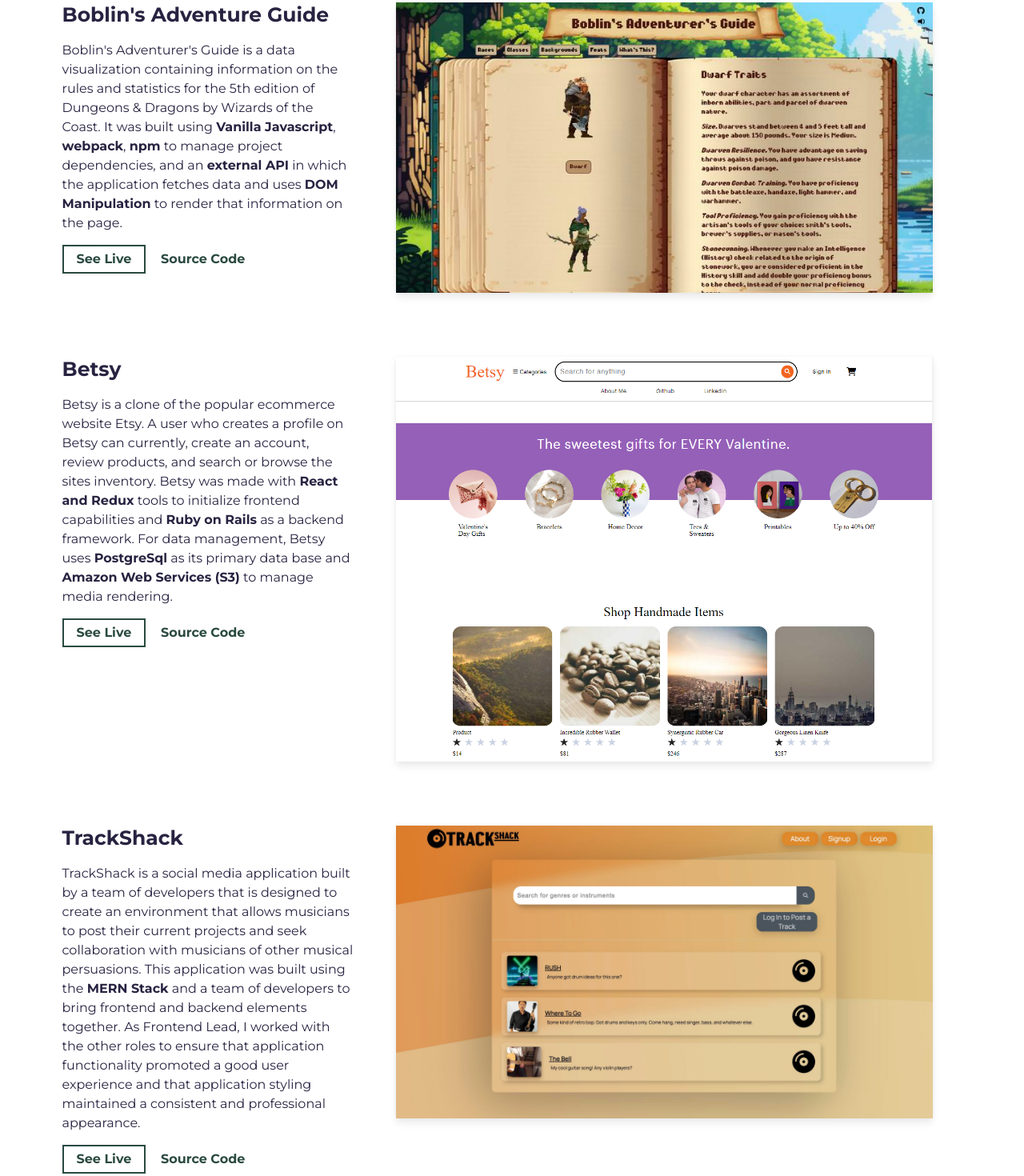
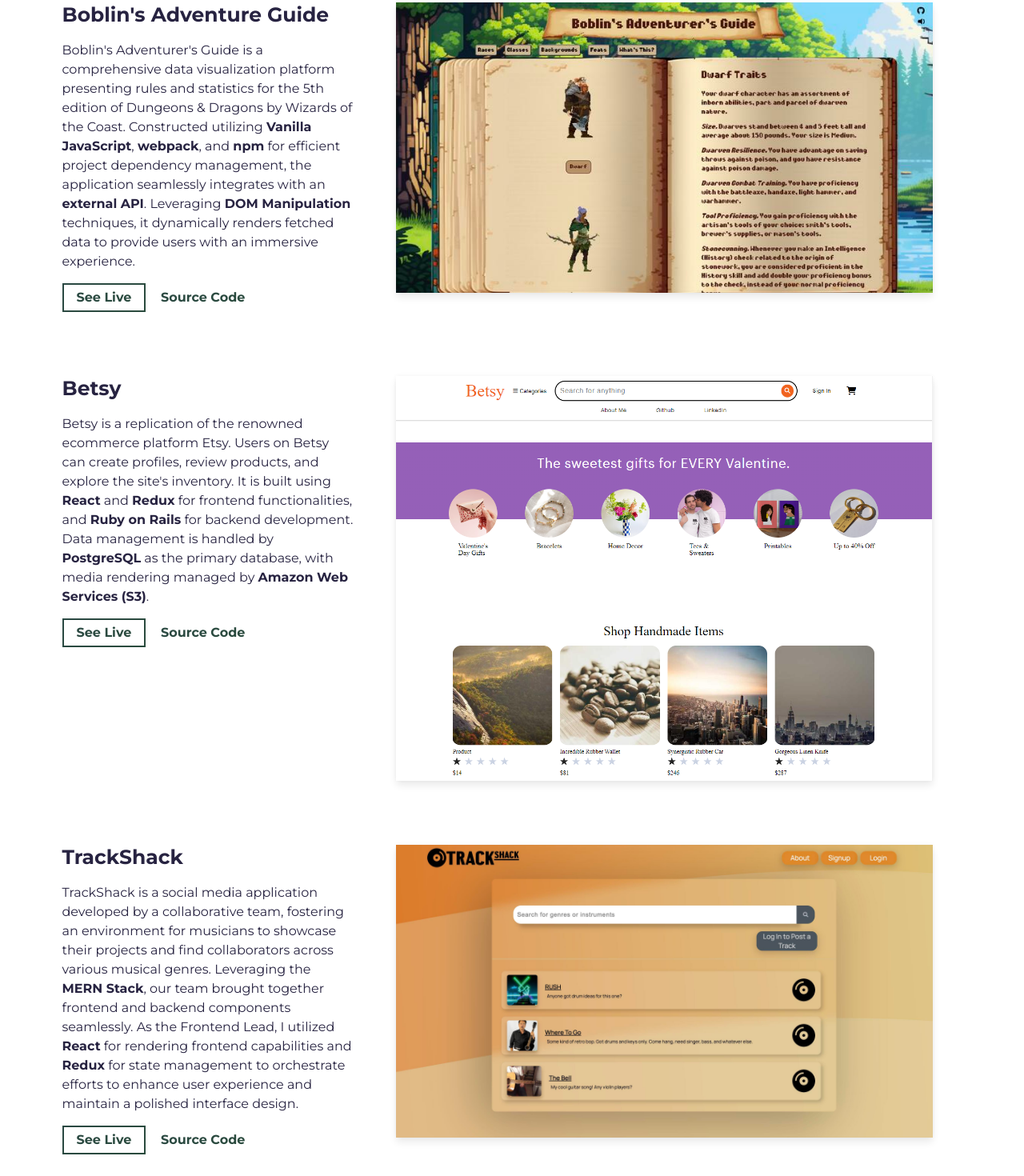
Before and after one commit to jtabor214/portfolio, a website built with Parcel: page src/index.html in a window 1280 px wide. Shown: the part 1661-3131 px from the top of the page at 80% size. Built offline with nearby package versions, Linux system fonts and the light colour scheme.

Commit message:
Rewrite project descriptions

```diff
--- a/src/index.html
+++ b/src/index.html
@@ -123,10 +123,13 @@
                 <h3 class="project-wrapper__text-title">Boblin's Adventure Guide</h3>
                 <div>
                   <p class="mb-4">
-                    Boblin's Adventurer's Guide is a data visualization containing information on the rules and statistics for the
-                    5th edition of Dungeons & Dragons by Wizards of the Coast. It was built using <strong>Vanilla Javascript</strong>, <strong>webpack</strong>,
-                    <strong>npm</strong> to manage project dependencies, and an <strong>external API</strong> in which the application fetches data and uses <strong>DOM Manipulation</strong>
-                    to render that information on the page.
+                    Boblin's Adventurer's Guide is a comprehensive data visualization platform
+                    presenting rules and statistics for the 5th edition of Dungeons &
+                    Dragons by Wizards of the Coast. Constructed utilizing <strong>Vanilla JavaScript</strong>, <strong>webpack</strong>,
+                    and <strong>npm</strong> for efficient project dependency management, the
+                    application seamlessly integrates with an <strong>external API</strong>.
+                    Leveraging <strong>DOM Manipulation</strong> techniques, it dynamically
+                    renders fetched data to provide users with an immersive experience.
                   </p>
                 </div>
                 <a
@@ -176,11 +179,13 @@
                 <h3 class="project-wrapper__text-title">Betsy</h3>
                 <div>
                   <p class="mb-4">
-                    Betsy is a clone of the popular ecommerce website Etsy. A user who
-                    creates a profile on Betsy can currently, create an account, review products, and search or browse the
-                    sites inventory. Betsy was made with <strong>React and Redux</strong> tools to initialize frontend capabilities
-                    and <strong>Ruby on Rails</strong> as a backend framework. For data management, Betsy uses <strong>PostgreSql</strong> as its primary data base
-                    and <strong>Amazon Web Services (S3)</strong> to manage media rendering.
+                    Betsy is a replication of the renowned ecommerce platform Etsy.
+                    Users on Betsy can create profiles, review products, and explore the
+                    site's inventory. It is built using <strong>React</strong> and
+                    <strong>Redux</strong> for frontend functionalities, and
+                    <strong>Ruby on Rails</strong> for backend development. Data management is
+                    handled by <strong>PostgreSQL</strong> as the primary database, with media
+                    rendering managed by <strong>Amazon Web Services (S3)</strong>.
                   </p>
                 </div>
                 <a
@@ -230,14 +235,14 @@
                 <h3 class="project-wrapper__text-title">TrackShack</h3>
                 <div>
                   <p class="mb-4">
-                    TrackShack is a social media application built by a team of developers that
-                    is designed to create an environment that allows musicians to post their
-                    current projects and seek collaboration with musicians of other musical
-                    persuasions. This application was built using the <strong>MERN Stack</strong> and
-                    a team of developers to bring frontend and backend elements together.
-                    As Frontend Lead, I worked with the other roles to ensure that application functionality
-                    promoted a good user experience and that application styling maintained a consistent
-                    and professional appearance.
+                    TrackShack is a social media application developed by a collaborative team,
+                    fostering an environment for musicians to showcase their projects and find
+                    collaborators across various musical genres. Leveraging the
+                    <strong>MERN Stack</strong>, our team brought together frontend and backend
+                    components seamlessly. As the Frontend Lead, I utilized <strong>React</strong>
+                    for rendering frontend capabilities and <strong>Redux</strong> for state
+                    management to orchestrate efforts to enhance user experience and maintain a
+                    polished interface design.
                   </p>
                 </div>
                 <a
```
